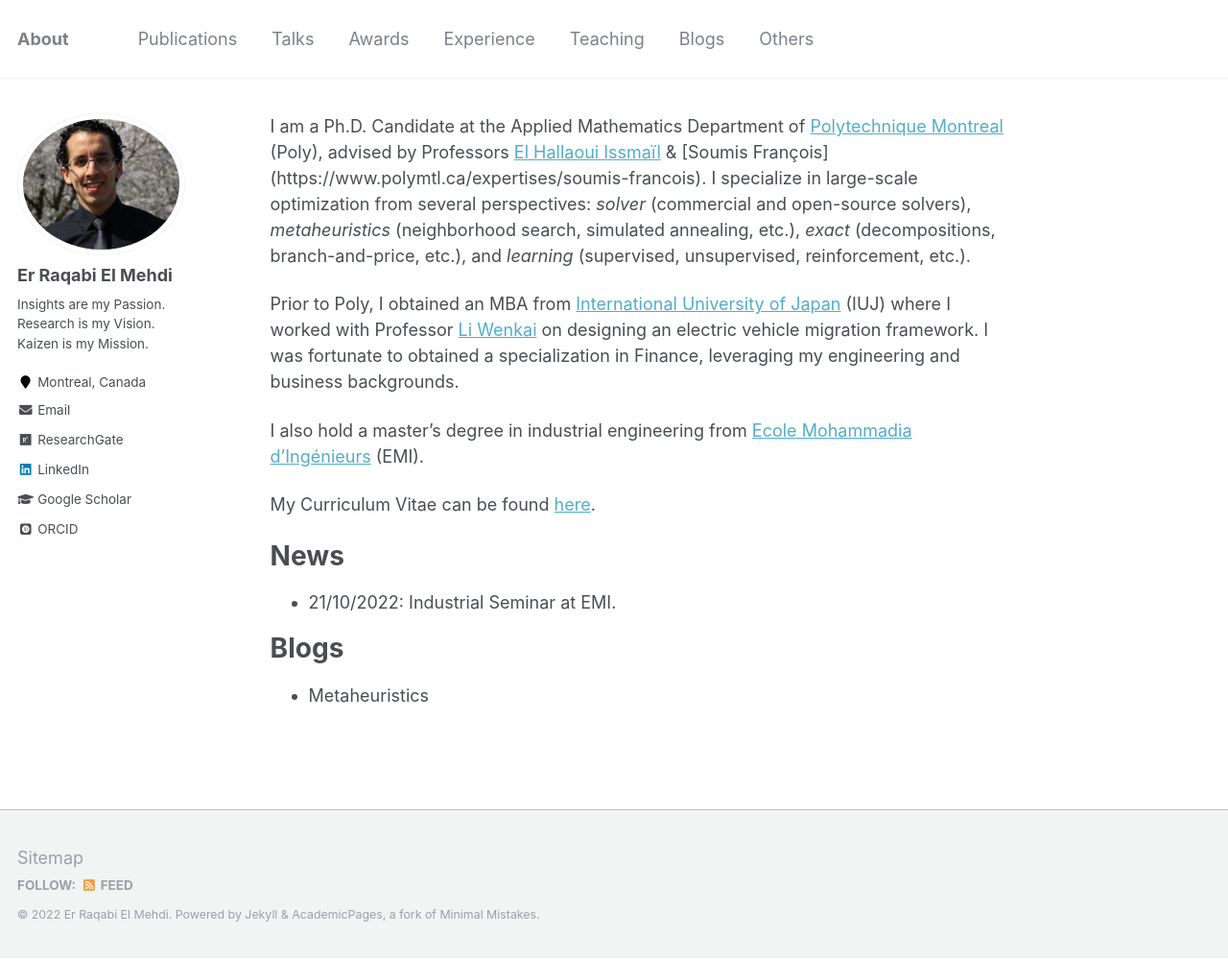
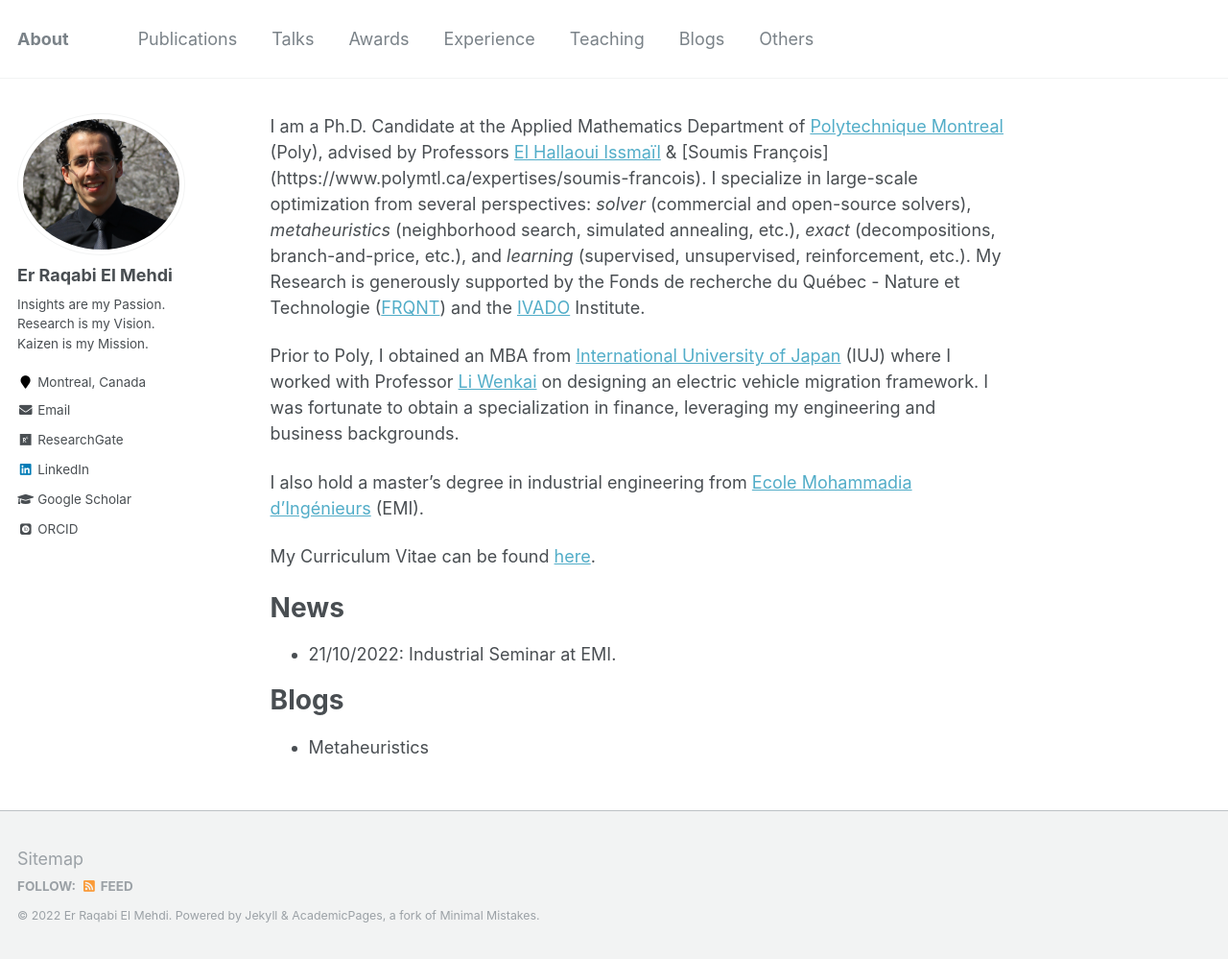
Before and after one commit to RqbMedi/rqbmedi.github.io, a Jekyll site: the page built from _pages/about.md, in a window 1280 px wide and 999 px high. Shown: the whole window at 96% size. Built offline with Jekyll 4.4.1, drawn with Linux system fonts in a browser that asks for light colours; some web fonts are replaced.

Commit message:
Update about.md

```diff
--- a/_pages/about.md
+++ b/_pages/about.md
@@ -8,9 +8,9 @@ redirect_from:
   - /about.html
 ---
 
-I am a Ph.D. Candidate at the Applied Mathematics Department of [Polytechnique Montreal](https://www.polymtl.ca/) (Poly), advised by Professors [El Hallaoui Issmaïl](https://www.polymtl.ca/expertises/el-hallaoui-issmail) & [Soumis François] (https://www.polymtl.ca/expertises/soumis-francois). I specialize in large-scale optimization from several perspectives: *solver* (commercial and open-source solvers), *metaheuristics* (neighborhood search, simulated annealing, etc.), *exact* (decompositions, branch-and-price, etc.), and *learning* (supervised, unsupervised, reinforcement, etc.).
+I am a Ph.D. Candidate at the Applied Mathematics Department of [Polytechnique Montreal](https://www.polymtl.ca/) (Poly), advised by Professors [El Hallaoui Issmaïl](https://www.polymtl.ca/expertises/el-hallaoui-issmail) & [Soumis François] (https://www.polymtl.ca/expertises/soumis-francois). I specialize in large-scale optimization from several perspectives: *solver* (commercial and open-source solvers), *metaheuristics* (neighborhood search, simulated annealing, etc.), *exact* (decompositions, branch-and-price, etc.), and *learning* (supervised, unsupervised, reinforcement, etc.). My Research is generously supported by the Fonds de recherche du Québec - Nature et Technologie ([FRQNT](https://frq.gouv.qc.ca/en/)) and the [IVADO](https://ivado.ca/en/) Institute.
 
-Prior to Poly, I obtained an MBA from [International University of Japan](https://www.iuj.ac.jp/) (IUJ) where I worked with Professor [Li Wenkai](http://rmap.iuj.ac.jp/profile/en.1d04074599d978f5.html) on designing an electric vehicle migration framework. I was fortunate to obtained a specialization in Finance, leveraging my engineering and business backgrounds.
+Prior to Poly, I obtained an MBA from [International University of Japan](https://www.iuj.ac.jp/) (IUJ) where I worked with Professor [Li Wenkai](http://rmap.iuj.ac.jp/profile/en.1d04074599d978f5.html) on designing an electric vehicle migration framework. I was fortunate to obtain a specialization in finance, leveraging my engineering and business backgrounds.
 
 I also hold a master's degree in industrial engineering from [Ecole Mohammadia d'Ingénieurs](https://www.emi.ac.ma/) (EMI).
 
```
